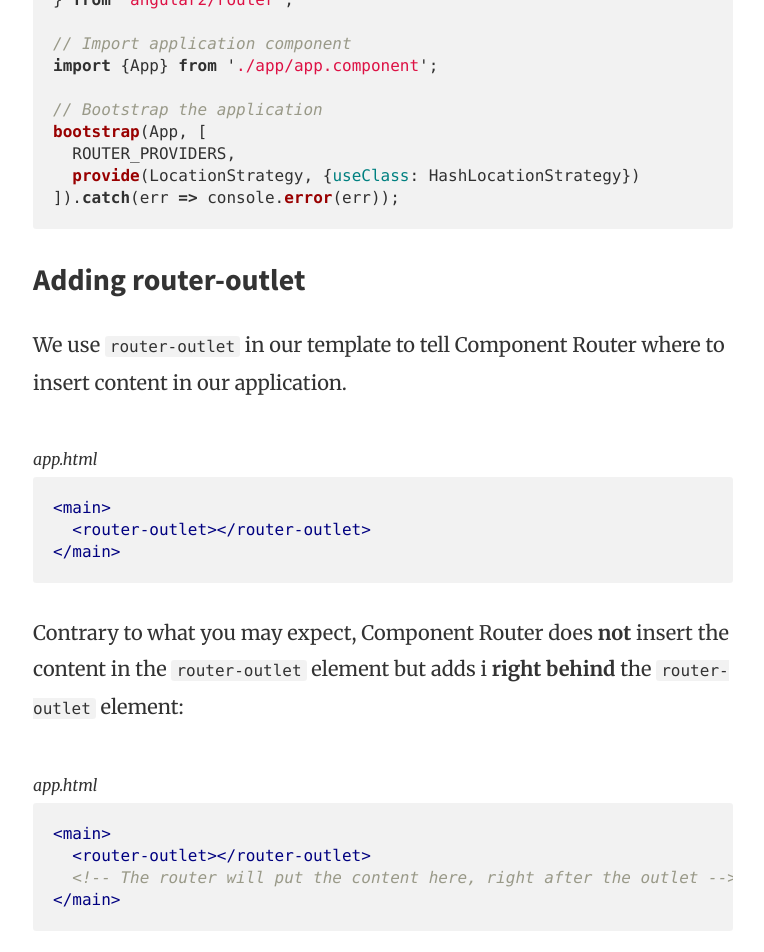
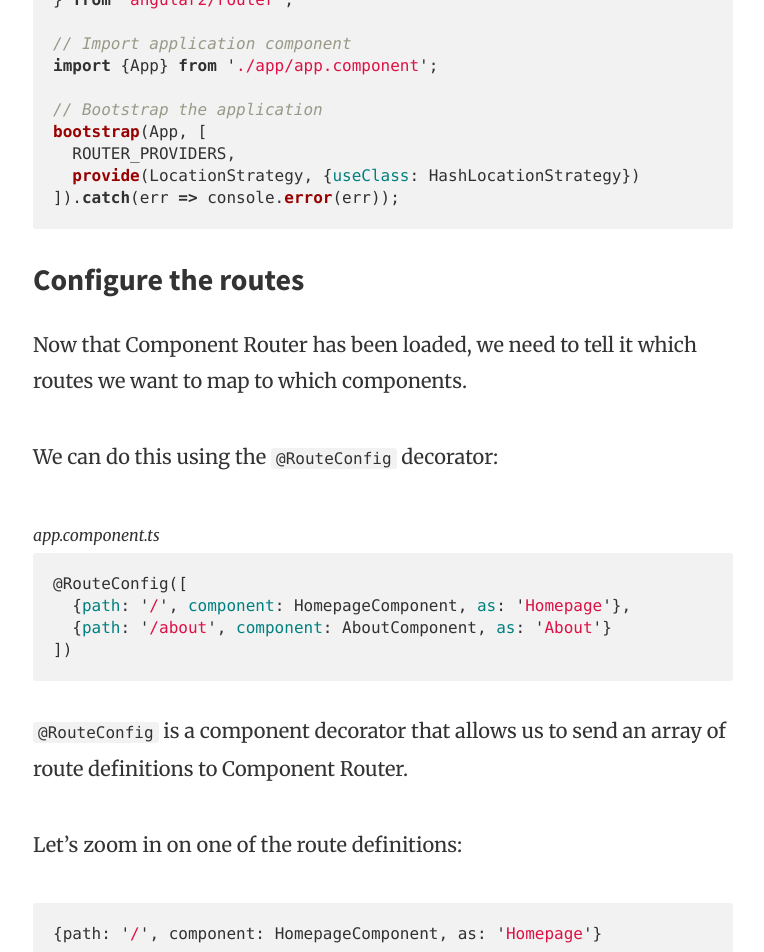
Before and after one commit to routingbyexample/routingbyexample.github.io, a Jekyll site: the page built from _posts/2015-11-21-an-introduction-to-component-router.md, in a window 1280 px wide and 1400 px high, scrolled down 2214 px. Shown: the top 952 px of the window, without its empty margins (257-1021 px from the left). Built offline with Jekyll 4.4.1, drawn with Linux system fonts in a browser that asks for light colours; some of the changed text lies outside the part shown.

Commit message:
feat(_posts): add section about configuring routes to #1

```diff
--- a/_posts/2015-11-21-an-introduction-to-component-router.md
+++ b/_posts/2015-11-21-an-introduction-to-component-router.md
@@ -69,6 +69,35 @@ bootstrap(App, [
 ]).catch(err => console.error(err));
 {% endhighlight %}
 
+## Configure the routes
+
+Now that Component Router has been loaded, we need to tell it which routes we want to map to which components.
+
+We can do this using the `@RouteConfig` decorator:
+
+<aside class="rbe-aside-filename">app.component.ts</aside>
+
+{% highlight javascript %}
+@RouteConfig([
+  {path: '/', component: HomepageComponent, as: 'Homepage'},
+  {path: '/about', component: AboutComponent, as: 'About'}
+])
+{% endhighlight %}
+
+`@RouteConfig` is a component decorator that allows us to send an array of route definitions to Component Router.
+
+Let's zoom in on one of the route definitions:
+
+{% highlight javascript %}
+{path: '/', component: HomepageComponent, as: 'Homepage'}
+{% endhighlight %}
+
+This tells Component router:
+
+- when the url in the browser changes to `/`, load the `HomepageComponent` component
+- export the route as `Homepage` so we can activate it using a string `Homepage`
+- when the route `Homepage` is activated programmatically, update the browser url to `/`
+
 ## Adding router-outlet
 
 We use `router-outlet` in our template to tell Component Router where to insert content in our application.
```
